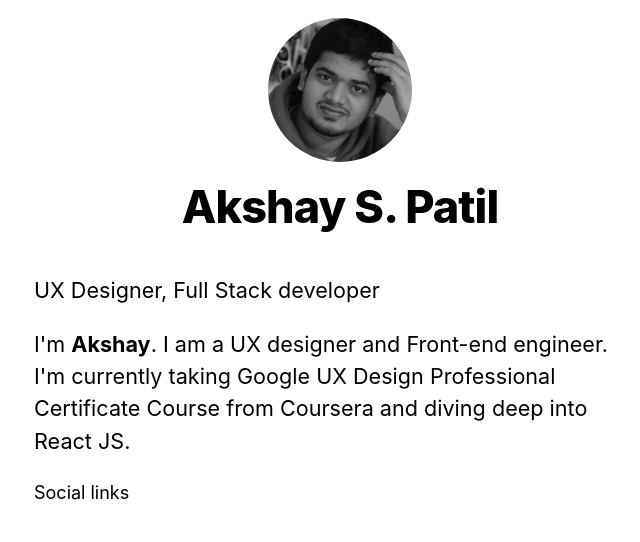
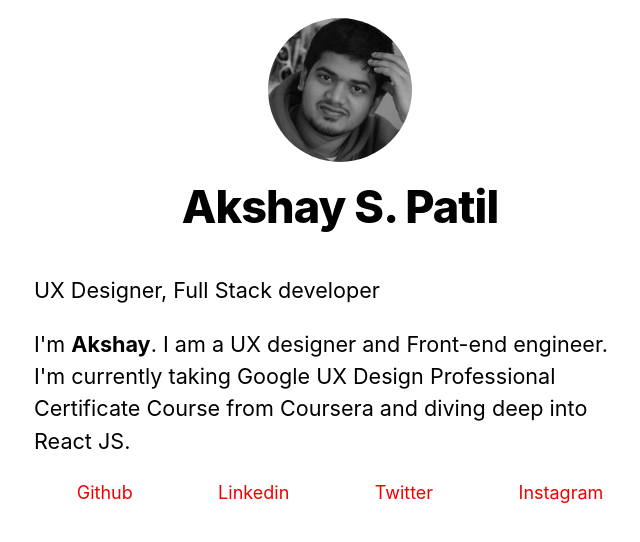
Before and after one commit to akshaypatil26/nextjs-blog, a Next.js app: page /newhome in a window 1280 px wide. Shown: the top 542 px of the page, without its empty margins (300-940 px from the left). Built offline with nearby package versions, Linux system fonts and the light colour scheme.

Commit message:
added links place holders and styled in global css.

```diff
--- a/pages/newhome.js
+++ b/pages/newhome.js
@@ -18,8 +18,11 @@ export default function home() {
         </p>
       </section>
 
-      <section>
-        <p>Social links</p>
+      <section className="sociallinks">
+        <a href="/">Github</a>
+        <a href="/">Linkedin</a>
+        <a href="/">Twitter</a>
+        <a href="/">Instagram</a>
       </section>
     </Layout>
   );
--- a/styles/global.css
+++ b/styles/global.css
@@ -25,3 +25,8 @@ img {
   max-width: 100%;
   display: block;
 }
+
+.sociallinks{
+  display: flex;
+  justify-content: space-around;
+}
```
